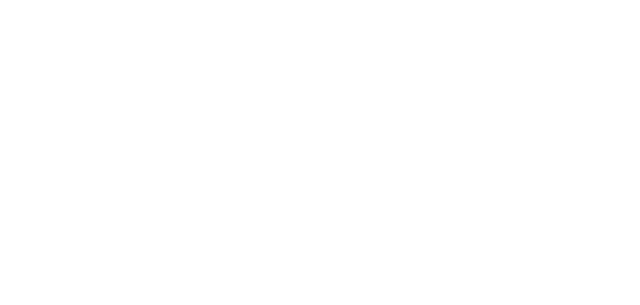
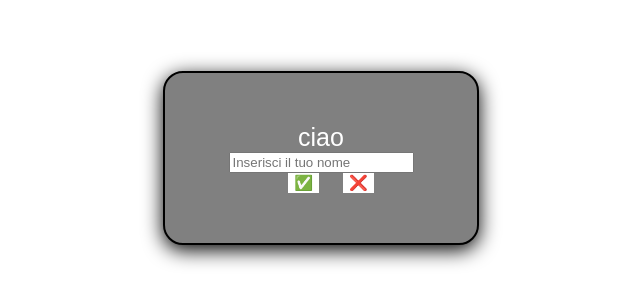
Before and after one commit to FabrizioPignatelli02/S7-L2, a plain HTML site: page index.html in a window 1280 px wide. Shown: the part 249-554 px from the top of the page, without its empty margins (319-959 px from the left). Drawn offline with Linux system fonts and the light colour scheme.

Commit message:
style commit

```diff
--- a/index.html
+++ b/index.html
@@ -4,8 +4,54 @@
     <meta charset="UTF-8" />
     <meta name="viewport" content="width=device-width, initial-scale=1.0" />
     <title>S7-L2</title>
+    <style>
+      * {
+        box-sizing: border-box;
+      }
+
+      body {
+        height: 100vh;
+        overflow-y: hidden;
+      }
+
+      div {
+        text-align: center;
+      }
+
+      #container {
+        margin-top: 40vh;
+        background-color: grey;
+        border: 2px solid black;
+        border-radius: 20px;
+        box-shadow: 0 5px 20px black;
+        padding: 50px;
+        width: 25%;
+        margin-inline: auto;
+      }
+
+      label {
+        color: white;
+        font-size: 25px;
+        font-family: Arial, Helvetica, sans-serif;
+      }
+
+      button {
+        border: 0;
+        background-color: white;
+        font-size: 15px;
+        margin-left: 20px;
+      }
+    </style>
   </head>
   <body>
+    <div id="container">
+      <label id="responce">ciao</label>
+      <div>
+        <input id="inputTextName" type="text" placeholder="Inserisci il tuo nome" />
+        <button id="saveInLocalStorage">✅</button>
+        <button id="removeInLocalStorage">❌</button>
+      </div>
+    </div>
     <script src="./index.js"></script>
   </body>
 </html>
```
